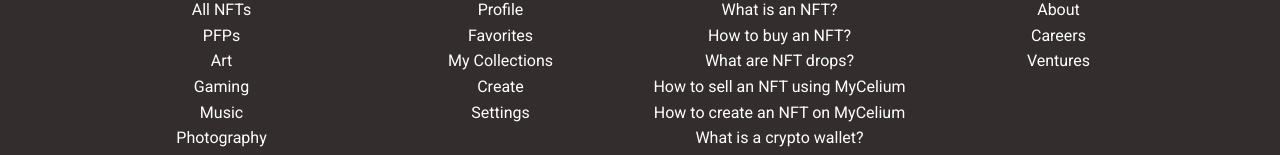
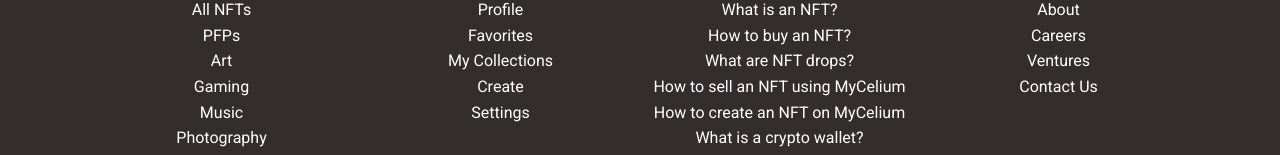
Before and after one commit to lst68868/NiFTy, a React (Create React App) app: page / in a window 1280 px wide. Shown: the part 1736-1891 px from the top of the page. Built offline with nearby package versions, Linux system fonts and the light colour scheme.

Commit message:
about work start

```diff
--- a/src/App.js
+++ b/src/App.js
@@ -37,6 +37,8 @@
         ) : (
           <Route path="/login" element={<SignInPage />} />
         )}
+        {/* <Route path="/about" element={ <AboutPage /> } /> */}
+
       </Routes>
     </div>
   );
--- a/src/components/Footer.js
+++ b/src/components/Footer.js
@@ -226,6 +226,11 @@
                     Ventures
                   </a>
                 </li>
+                <li>
+                  <a href='#!' className='text-white'>
+                    Contact Us
+                  </a>
+                </li>
               </ul>
             </MDBCol>
           </MDBRow>
--- a/src/pages/AboutPage.js
+++ b/src/pages/AboutPage.js
@@ -2,7 +2,11 @@
 
 function AboutPage() {
   return (
-    <div>AboutPage</div>
+    <>
+    <div>Our Story</div>
+      <div> Our Team </div>
+
+      </>
   )
 }
 
```
